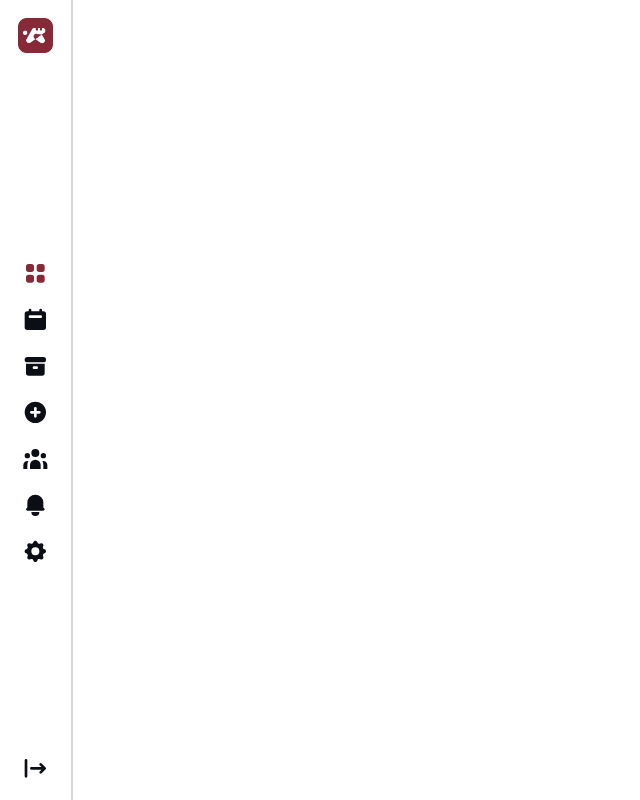
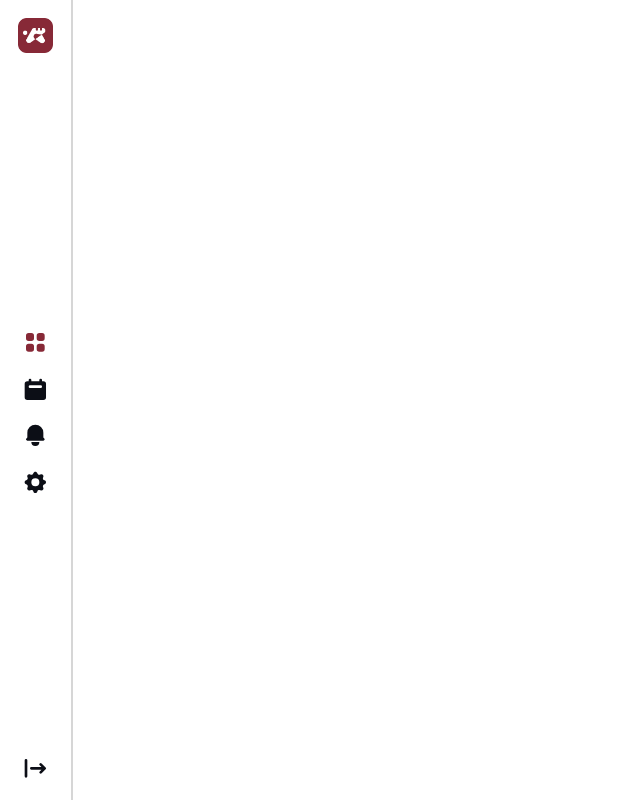
Before and after one commit to tranleduyan/ETC-Frontend, a React (Create React App) app: page /Dashboard in a window 1280 px wide. Shown: the whole page, without its empty margins (0-640 px from the left). Built offline with nearby package versions, Linux system fonts and the light colour scheme.

Commit message:
Completing ER-90

```diff
--- a/src/Components/NavigationBar/NavigationBar.css
+++ b/src/Components/NavigationBar/NavigationBar.css
@@ -3,6 +3,38 @@
 .NavigationBar-Menu {
     display: flex;
     align-items: center;
+}
+
+.NavigationBar-Student .NavigationBarButton-InventoryButton,
+.NavigationBar-Student .NavigationBarButton-AddEquipmentButton,
+.NavigationBar-Student .NavigationBarButton-UsersButton {
+    display: none;
+}
+
+.NavigationBar-Faculty .NavigationBarButton-InventoryButton,
+.NavigationBar-Faculty .NavigationBarButton-AddEquipmentButton,
+.NavigationBar-Faculty .NavigationBarButton-UsersButton {
+    display: none;
+}
+
+.NavigationBarButton-DashboardButton {
+    order: 0;
+}
+
+.NavigationBarButton-ReservationButton {
+    order : 1;
+}
+
+.NavigationBarButton-UsersButton {
+    order: 4;
+}
+
+.NavigationBarButton-NotificationsButton {
+    order: 5;
+}
+
+.NavigationBarButton-SettingsButton {
+    order: 6;
 }
 
 .NavigationBarButton-SignOutButton:hover,
@@ -45,6 +77,14 @@
         margin-top: 0px;
     }
 
+    .NavigationBarButton-InventoryButton {
+        order: 2;
+    }
+
+    .NavigationBarButton-AddEquipmentButton {
+        order: 3;
+    }
+
     .NavigationBarButton-SignOutButton {
         margin-bottom: calc(2.225vmin);
     }
@@ -72,4 +112,17 @@
         justify-content: space-between;
         margin: calc(4.45vmin);
     }
+
+    .NavigationBarButton-InventoryButton {
+        order: 3;
+    }
+
+    .NavigationBarButton-AddEquipmentButton {
+        order: 2;
+    }
+
+    .NavigationBar-Admin .NavigationBarButton-SettingsButton,
+    .NavigationBar-Admin .NavigationBarButton-NotificationsButton {
+    display: none;
+    }
 }
--- a/src/Components/NavigationBar/NavigationBar.js
+++ b/src/Components/NavigationBar/NavigationBar.js
@@ -16,7 +16,7 @@ import { HiViewGrid, HiCalendar, HiArchive, HiPlusCircle, HiUserGroup, HiBell, H
 // Render the navigation bar
 function NavigationBar(props) {
 
-  const { resetUserData } = props;
+  const { resetUserData, userRole } = props;
 
   const location = useLocation();
   const navigate = useNavigate();
@@ -78,41 +78,44 @@ function NavigationBar(props) {
     <div className='NavigationBar-Container'>
     <Logo className='NavigationBar-LogoContainer'/>
     {/* Main Menu */}
-    <div className='NavigationBar-Menu'>
+    <div className={`NavigationBar-Menu NavigationBar-${userRole}`}>
       {/* Dashboard Button */}
       <IconButton
         icon={HiViewGrid}
-        className={`${ActivateButton('Dashboard')} NavigationBarButton-Container`}
+        className={`${ActivateButton('Dashboard')} NavigationBarButton-Container NavigationBarButton-DashboardButton`}
         onClick={NavigateDashboard}/>
       {/* Reservations Button */}
       <IconButton
         icon={HiCalendar}
-        className={`${ActivateButton('Reservations')} NavigationBarButton-Container`}
+        className={`${ActivateButton('Reservations')} NavigationBarButton-Container NavigationBarButton-ReservationsButton`}
         onClick={NavigateReservations}/>
       {/* Inventory Button */}
       <IconButton
         icon={HiArchive}
-        className={`${ActivateButton('Inventory')} NavigationBarButton-Container`}
+        className={`${ActivateButton('Inventory')} NavigationBarButton-Container NavigationBarButton-InventoryButton`}
         onClick={NavigateInventory}/>
+
       {/* Add Equipment Button */}
       <IconButton
         icon={HiPlusCircle}
-        className={`${ActivateButton('AddEquipment')} NavigationBarButton-Container`}
+        className={`${ActivateButton('AddEquipment')} NavigationBarButton-Container NavigationBarButton-AddEquipmentButton`}
         onClick={NavigateAddEquipment}/>
+
       {/* Users Button */}
       <IconButton
         icon={HiUserGroup}
-        className={`${ActivateButton('Users')} NavigationBarButton-Container`}
+        className={`${ActivateButton('Users')} NavigationBarButton-Container NavigationBarButton-UsersButton`}
         onClick={NavigateUsers}/>
+
       {/* Notifications Button */}
       <IconButton
         icon={HiBell}
-        className={`${ActivateButton('Notifications')} NavigationBarButton-Container`}
+        className={`${ActivateButton('Notifications')} NavigationBarButton-Container NavigationBarButton-NotificationsButton`}
         onClick={NavigateNotifications}/>
       {/* Settings Button */}
       <IconButton
         icon={HiCog}
-        className={`${ActivateButton('Settings')} NavigationBarButton-Container`}
+        className={`${ActivateButton('Settings')} NavigationBarButton-Container NavigationBarButton-SettingsButton`}
         onClick={NavigateSettings}/>
     </div>
     {/* Log Out Button */}
@@ -127,13 +130,22 @@ function NavigationBar(props) {
 // Define PropTypes for the NavigationBar component
 NavigationBar.propTypes = {
   resetUserData: PropTypes.func.isRequired,
+  userRole: PropTypes.string,
 };
 
+NavigationBar.defaultProps = {
+  userRole: 'Student',
+}
+
+// Map the userRole from Redux store to props
+const mapStateToProps = (state) => ({
+  userRole: state.user.userData?.userRole,
+});
 
 // Define the actions to be mapped to props
 const mapDispatchToProps = {
   resetUserData,
-}
+};
 
 // Connect the components to the ReduxStore for actions
-export default connect(null, mapDispatchToProps)(NavigationBar);
+export default connect(mapStateToProps, mapDispatchToProps)(NavigationBar);
--- a/src/storage.js
+++ b/src/storage.js
@@ -56,7 +56,7 @@ const store = configureStore({
         getDefaultMiddleware({
             serializableCheck: false,
         }),
-    devTools: false,
+    devTools: true,
 });
 
 // Define a persistor for managing state persistence
```
